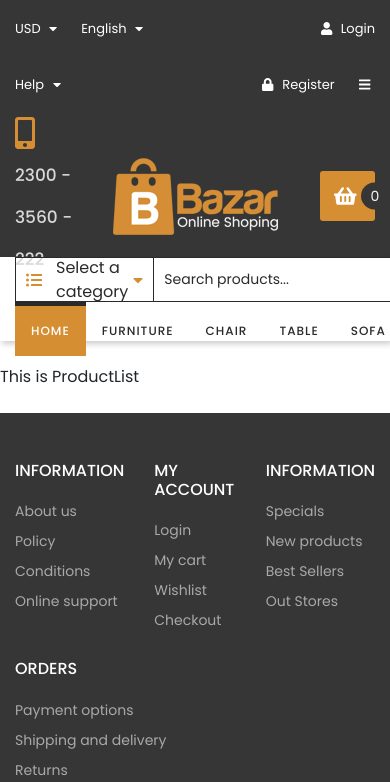
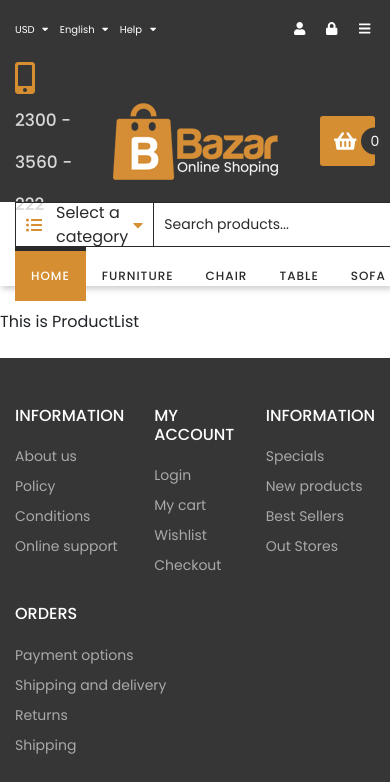
Before and after one commit to Varenthein/WDP-2001-03, a React (Create React App) app: page /shop/1 in a window 390 px wide. Shown: the top 782 px of the page. Built offline with nearby package versions, Linux system fonts and the light colour scheme.

Commit message:
Add top bar RWD

```diff
--- a/src/components/layout/TopBar/TopBar.js
+++ b/src/components/layout/TopBar/TopBar.js
@@ -33,12 +33,14 @@ const TopBar = () => (
           <ul>
             <li>
               <a href='#'>
-                <FontAwesomeIcon className={styles.icon} icon={faUser} /> Login
+                <FontAwesomeIcon className={styles.icon} icon={faUser} />{' '}
+                <span>Login</span>
               </a>
             </li>
             <li>
               <a href='#'>
-                <FontAwesomeIcon className={styles.icon} icon={faLock} /> Register
+                <FontAwesomeIcon className={styles.icon} icon={faLock} />{' '}
+                <span>Register</span>
               </a>
             </li>
             <li>
--- a/src/components/layout/TopBar/TopBar.module.scss
+++ b/src/components/layout/TopBar/TopBar.module.scss
@@ -40,3 +40,43 @@
     }
   }
 }
+
+@media (max-width: 768px) {
+  .root .topMenu{
+    ul li {
+      margin-left: 1rem;
+    }
+    a span {
+      display: none;
+      font-size: 10px;
+    }
+
+  }
+
+  .root .topOptions ul li{
+    margin-right: 0.7rem;
+    a {
+      font-size: 10px;
+    }
+  }
+}
+
+
+@media (max-width: 361px) {
+  .root .topMenu{
+    ul li {
+      margin-left: 0.5rem;
+    }
+    a span {
+      font-size: 7px;
+    }
+
+  }
+
+  .root .topOptions ul li{
+    margin-right: 0.5rem;
+    a {
+      font-size: 7px;
+    }
+  }
+}
```
